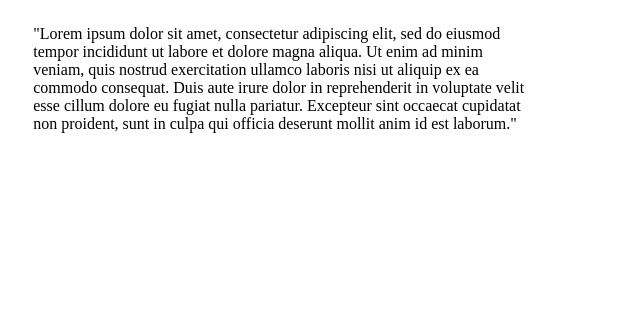
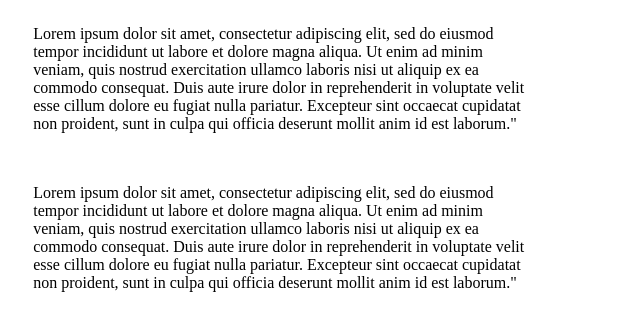
Before and after one commit to arjunkesava/pr-size-labeller-test, a plain HTML site: page index.html in a window 1280 px wide. Shown: the whole page, without its empty margins (0-640 px from the left). Drawn offline with Linux system fonts and the light colour scheme.

Commit message:
fix: update pr files

```diff
--- a/index.html
+++ b/index.html
@@ -1,3 +1,16 @@
-<p style="width: 500px; margin: 2%;">
-"Lorem ipsum dolor sit amet, consectetur adipiscing elit, sed do eiusmod tempor incididunt ut labore et dolore magna aliqua. Ut enim ad minim veniam, quis nostrud exercitation ullamco laboris nisi ut aliquip ex ea commodo consequat. Duis aute irure dolor in reprehenderit in voluptate velit esse cillum dolore eu fugiat nulla pariatur. Excepteur sint occaecat cupidatat non proident, sunt in culpa qui officia deserunt mollit anim id est laborum."
+<p style="width: 500px; margin: 2%">
+  Lorem ipsum dolor sit amet, consectetur adipiscing elit, sed do eiusmod tempor
+  incididunt ut labore et dolore magna aliqua. Ut enim ad minim veniam, quis
+  nostrud exercitation ullamco laboris nisi ut aliquip ex ea commodo consequat.
+  Duis aute irure dolor in reprehenderit in voluptate velit esse cillum dolore
+  eu fugiat nulla pariatur. Excepteur sint occaecat cupidatat non proident, sunt
+  in culpa qui officia deserunt mollit anim id est laborum."
 </p>
+<p style="width: 500px; padding: 2%">
+  Lorem ipsum dolor sit amet, consectetur adipiscing elit, sed do eiusmod tempor
+  incididunt ut labore et dolore magna aliqua. Ut enim ad minim veniam, quis
+  nostrud exercitation ullamco laboris nisi ut aliquip ex ea commodo consequat.
+  Duis aute irure dolor in reprehenderit in voluptate velit esse cillum dolore
+  eu fugiat nulla pariatur. Excepteur sint occaecat cupidatat non proident, sunt
+  in culpa qui officia deserunt mollit anim id est laborum."
+</p>
```
